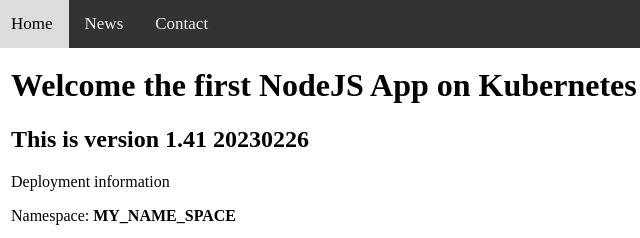
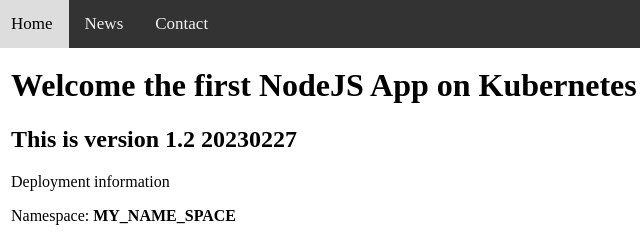
Before and after one commit to luudinhmac/demo-app, a website: page documents/index.html in a window 1280 px wide. Shown: the top 238 px of the page, 5-645 px from the left. Drawn offline with Linux system fonts and the light colour scheme.

Commit message:
update index

```diff
--- a/documents/index.html
+++ b/documents/index.html
@@ -50,7 +50,7 @@
 
     <div class="main">
         <h1>Welcome the first NodeJS App on Kubernetes</h1>
-        <h2>This is version 1.41 20230226 </h2>
+        <h2>This is version 1.2 20230227 </h2>
 
         <p>Deployment information</p>
         <p>Namespace: <strong>MY_NAME_SPACE</strong></p>
```
